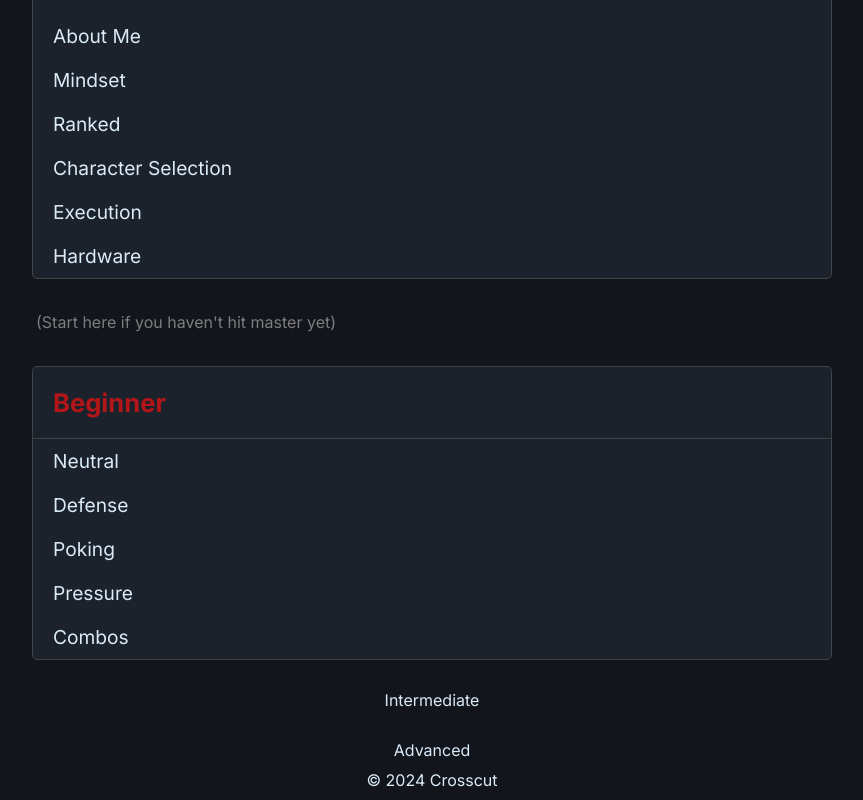
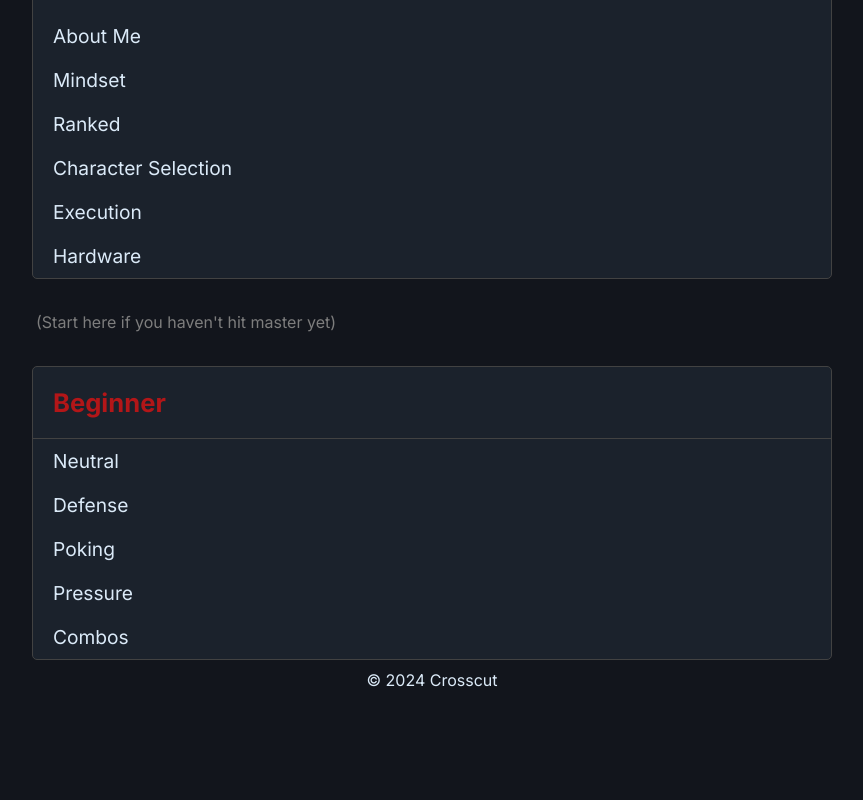
Before and after one commit to CrosscutX/nononsenseSF6, a React (Vite) app: page /lessons in a window 1280 px wide. Shown: the part 365-1165 px from the top of the page, without its empty margins (208-1071 px from the left). After the commit the page ends 1065 px from the top, so only its background shows below. Built offline with nearby package versions, Linux system fonts and the light colour scheme.

Commit message:
Comment out unfinished work

```diff
--- a/src/components/lessons/Dashboard/Lessons.jsx
+++ b/src/components/lessons/Dashboard/Lessons.jsx
@@ -11,8 +11,8 @@ export default function Lessons() {
       <div className="lessons-content">
         <Introduction />
         <Beginner />
-        <Intermediate />
-        <Advanced />
+        {/* <Intermediate />
+        <Advanced /> */}
       </div>
     </div>
   );
```
